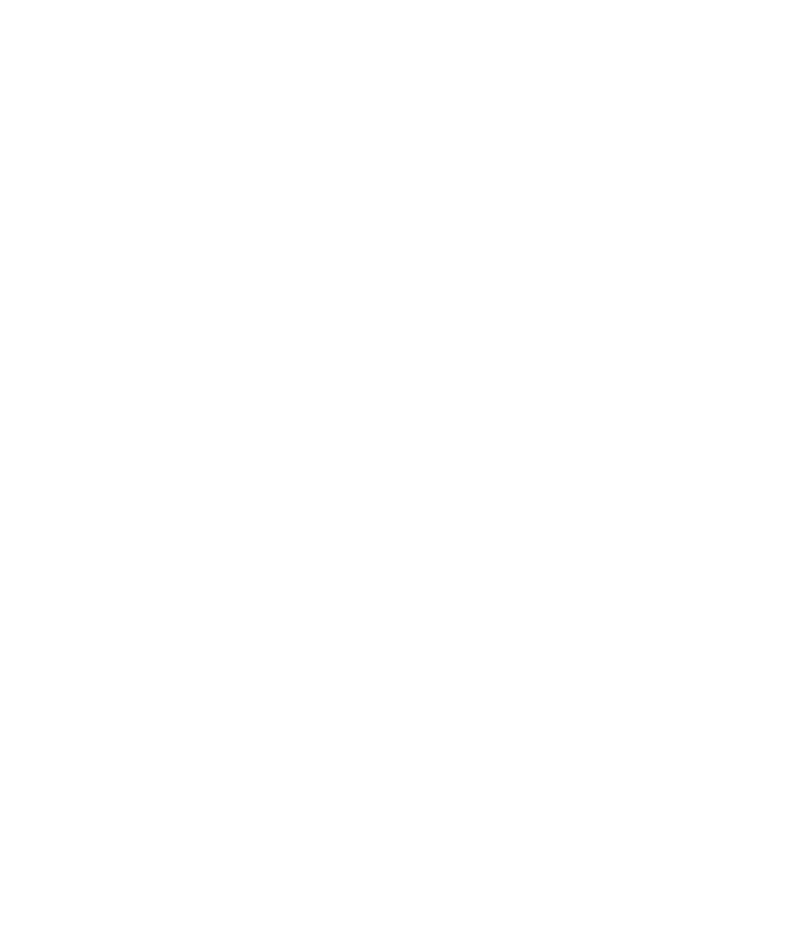
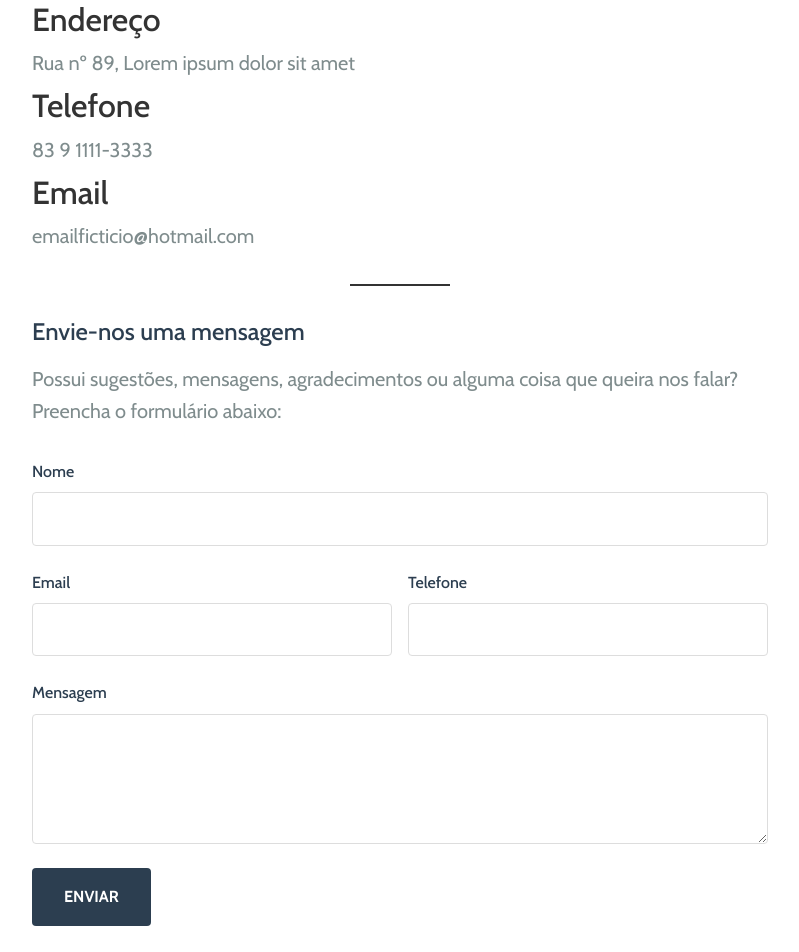
Before and after one commit to LucasWanderleyGomes/ProJuridico-front, a React (Vite) app in the folder projuridico_frontend/: page / in a window 1280 px wide. Shown: the part 2660-3612 px from the top of the page, without its empty margins (240-1039 px from the left). Before the commit the page ends 2376 px from the top, so only its background shows below. Built offline with nearby package versions, Linux system fonts and the light colour scheme; the HTML template or start-up script is replaced by a standard one; a web font is replaced by a local one.

Commit message:
modified:   projuridico_frontend/src/components/Contact.jsx 	modified:   projuridico_frontend/src/components/Footer.jsx 	modified:   projuridico_frontend/src/pages/Home.jsx 	modified:   projuridico_frontend/src/styles/components/Contact.css

```diff
--- a/projuridico_frontend/src/components/Contact.jsx
+++ b/projuridico_frontend/src/components/Contact.jsx
@@ -1,31 +1,59 @@
-import "../styles/components/Contact.css"
+import "../styles/components/Contact.css";
 
 const Contact = () => {
   return (
     <section className="contact">
-      <h2 className="title">Contate-nos</h2>
-      <p className="subtitle">Ficou com alguma duvida? Não se preocupe, estamos à disposição para ajudar.</p>
+      <div className="contact-header">
+        <h2 className="title">Contate-nos</h2>
+        <p className="subtitle">Ficou com alguma dúvida? Não se preocupe, estamos à disposição para ajudar.</p>
+      </div>
 
-      <div className="info">
-        <div className="infoItem">
-          <h3>Endereço</h3>
-          <p>Rua nº 89, Lorem ipsur do askmd</p>
-        </div>
+      <div className="divider"></div>
 
-        <div className="infoItem">
-          <h3>Telefone</h3>
-          <p>83 9 1111-3333</p>
-        </div>
+      <div className="contact-info">
+        <div className="info-section">
+          <h2 className="info-title">Endereço</h2>
+          <p className="info-text">Rua nº 89, Lorem ipsum dolor sit amet</p>
 
-        <div className="infoItem">
-          <h3>Email</h3>
-          <p>emailficticio@hotmail.com</p>
+          <h2 className="info-title">Telefone</h2>
+          <p className="info-text">83 9 1111-3333</p>
+
+          <h2 className="info-title">Email</h2>
+          <p className="info-text">emailficticio@hotmail.com</p>
+
         </div>
       </div>
 
-      <div className="messager">
+      <div className="divider"></div>
+
+      <div className="send-message">
         <h3>Envie-nos uma mensagem</h3>
-        <p>Possui sugestões, mensagens, agradecimentos ou algumas coisas que queira nos falar? Preencha o formulário abaixo.</p>
+        <p className="message-subtitle">Possui sugestões, mensagens, agradecimentos ou alguma coisa que queira nos falar? Preencha o formulário abaixo:</p>
+
+        <div className="contact-form">
+          <div className="form-group">
+            <label htmlFor="name">Nome</label>
+            <input type="text" id="name" />
+          </div>
+
+          <div className="form-row">
+            <div className="form-group">
+              <label htmlFor="email">Email</label>
+              <input type="email" id="email" />
+            </div>
+            <div className="form-group">
+              <label htmlFor="phone">Telefone</label>
+              <input type="tel" id="phone" />
+            </div>
+          </div>
+
+          <div className="form-group">
+            <label htmlFor="message">Mensagem</label>
+            <textarea id="message" rows="4"></textarea>
+          </div>
+
+          <button className="submit-button">ENVIAR</button>
+        </div>
       </div>
     </section>
   );
--- a/projuridico_frontend/src/components/Footer.jsx
+++ b/projuridico_frontend/src/components/Footer.jsx
@@ -3,7 +3,7 @@
 const Footer = () => {
   return (
     <footer className="footer">
-      <p>EXPADE</p>
+      <button>Contato</button>
     </footer>
   );
 };
--- a/projuridico_frontend/src/pages/Home.jsx
+++ b/projuridico_frontend/src/pages/Home.jsx
@@ -16,10 +16,11 @@
       <Box />
 
       <main>
-
         <Community />
 
       </main>
+      <Contact />
+
     </div>
   );
 };
--- a/projuridico_frontend/src/styles/components/Contact.css
+++ b/projuridico_frontend/src/styles/components/Contact.css
@@ -1,61 +1,118 @@
 .contact {
-    padding: 4rem 2rem;
-    background-color: white;
+  max-width: 800px;
+  margin: 0 auto;
+  padding: 2rem;
+  font-family: Arial, sans-serif;
+  color: #333;
+  margin-top: 150px;
+}
+
+.contact-header {
+  text-align: center;
+  margin-bottom: 2rem;
 }
 
 .title {
-    text-align: center;
   font-size: 2rem;
   color: #2c3e50;
   margin-bottom: 1rem;
 }
 
 .subtitle {
-    text-align: center;
   color: #7f8c8d;
-    margin-bottom: 3rem;
-    max-width: 600px;
-    margin-left: auto;
-    margin-right: auto;
+  font-size: 1.1rem;
+  line-height: 1.6;
 }
 
-  .info {
-    display: flex;
-    justify-content: center;
-    flex-wrap: wrap;
-    gap: 3rem;
-    margin-bottom: 3rem;
+.divider {
+  height: 1px;
+  background-color: #eee;
+  margin: 2rem 0;
 }
 
-  .infoItem {
-    text-align: center;
-    min-width: 200px;
+.contact-info {
+  margin-bottom: 2rem;
 }
 
-  .infoItem h3 {
+.info-section h3 {
+  font-size: 1.5rem;
+  margin-bottom: 1rem;
   color: #2c3e50;
-    margin-bottom: 0.5rem;
 }
 
-  .infoItem p {
+.info-section p {
+  margin: 0.5rem 0;
   color: #7f8c8d;
+  line-height: 1.6;
 }
 
-  .message {
-    text-align: center;
-    margin-top: 3rem;
-    padding-top: 3rem;
-    border-top: 1px solid #eee;
+.send-message {
+  margin-top: 2rem;
 }
 
-  .message h3 {
+.send-message h3 {
+  font-size: 1.5rem;
+  margin-bottom: 1rem;
   color: #2c3e50;
-    margin-bottom: 1rem;
 }
 
-  .message p {
+.message-subtitle {
   color: #7f8c8d;
-    max-width: 600px;
-    margin: 0 auto;
+  margin-bottom: 2rem;
   line-height: 1.6;
 }
+
+.contact-form {
+  display: flex;
+  flex-direction: column;
+  gap: 1.5rem;
+}
+
+.form-group {
+  display: flex;
+  flex-direction: column;
+}
+
+.form-group label {
+  margin-bottom: 0.5rem;
+  color: #2c3e50;
+  font-weight: 500;
+}
+
+.form-group input,
+.form-group textarea {
+  padding: 0.8rem;
+  border: 1px solid #ddd;
+  border-radius: 4px;
+  font-size: 1rem;
+}
+
+.form-group textarea {
+  resize: vertical;
+}
+
+.form-row {
+  display: flex;
+  gap: 1rem;
+}
+
+.form-row .form-group {
+  flex: 1;
+}
+
+.submit-button {
+  background-color: #2c3e50;
+  color: white;
+  padding: 1rem 2rem;
+  border: none;
+  border-radius: 4px;
+  font-size: 1rem;
+  font-weight: bold;
+  cursor: pointer;
+  transition: background-color 0.3s;
+  align-self: flex-start;
+}
+
+.submit-button:hover {
+  background-color: #1a252f;
+}
```
Lines whose indentation alone changed are shown as unchanged.
